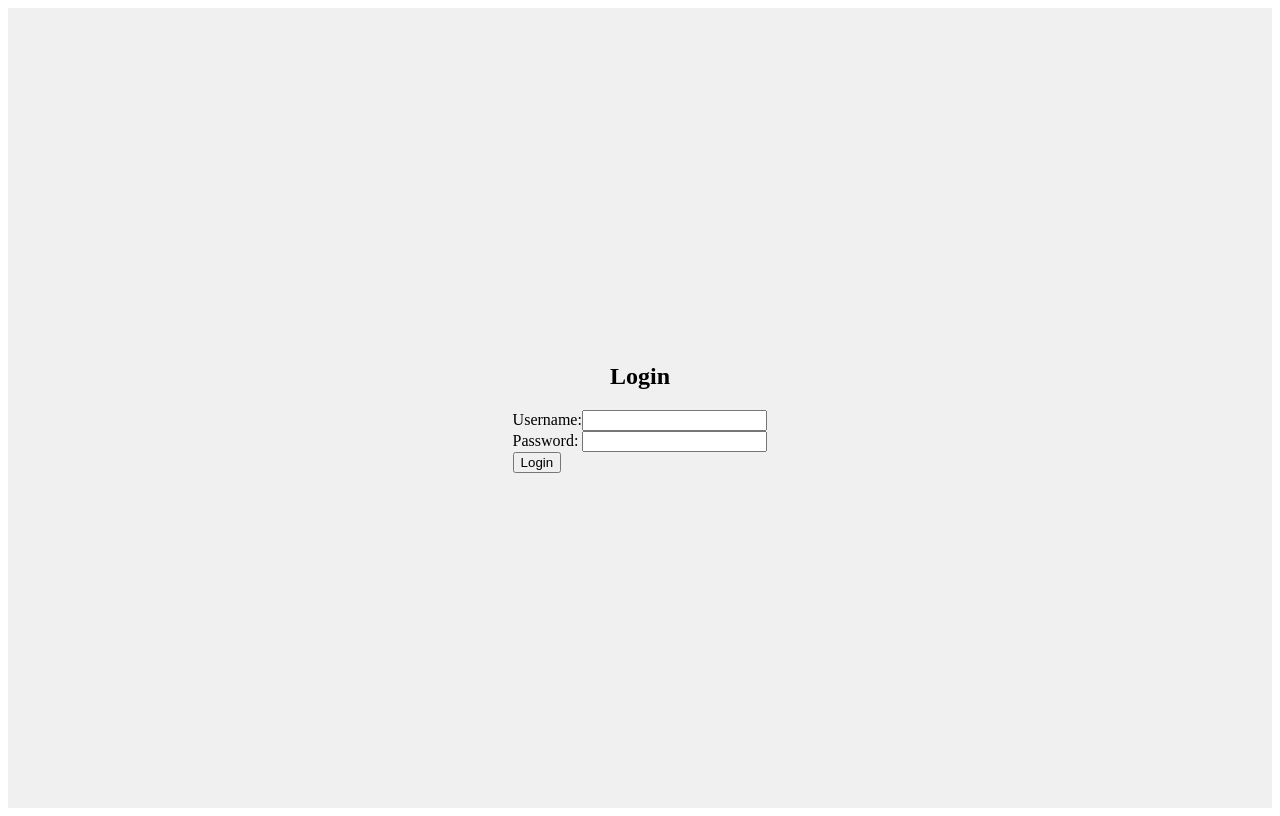
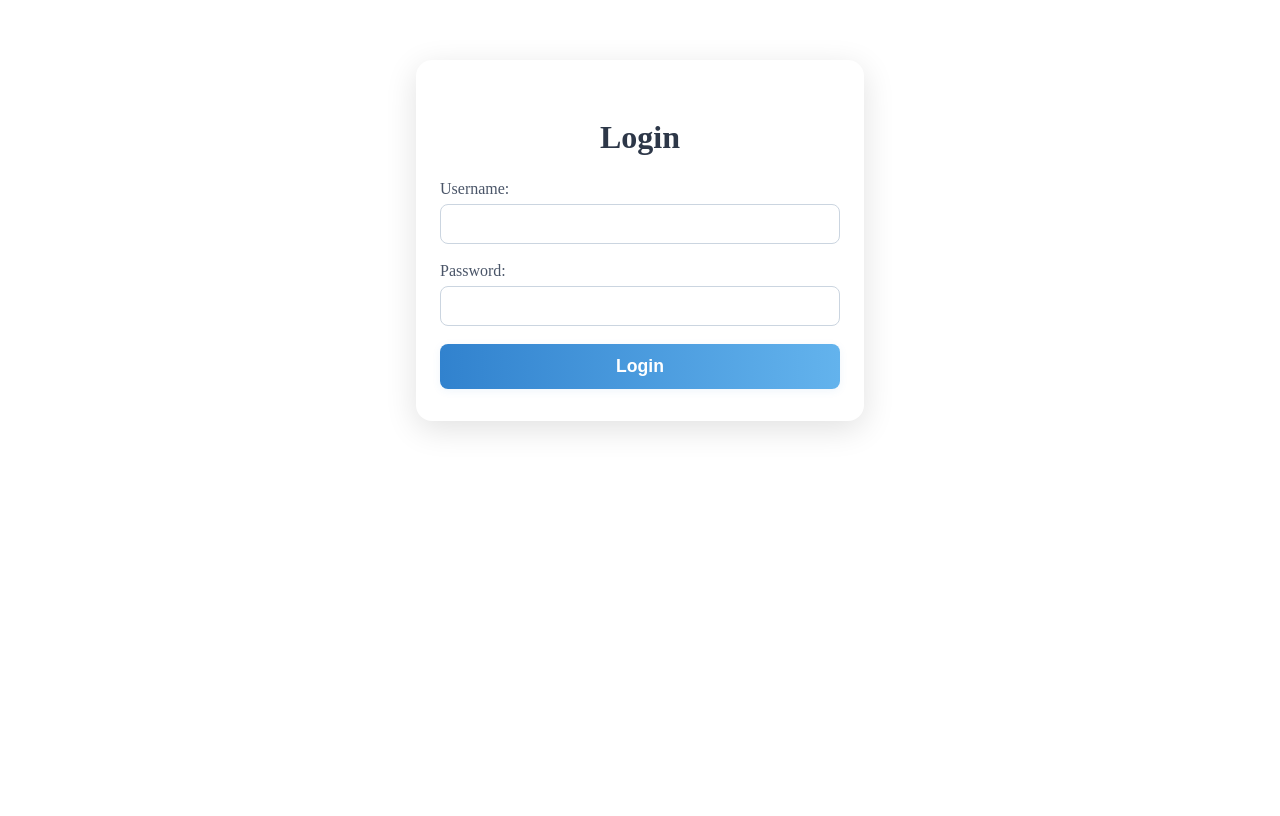
Before and after one commit to nguyenbaohua/templete-reactjs, a React (Vite) app: page /login in a window 1280 px wide. Built offline with nearby package versions, Linux system fonts and the light colour scheme.

Commit message:
update css

```diff
--- a/src/pages/login/assets/Login.scss
+++ b/src/pages/login/assets/Login.scss
@@ -1,9 +1,70 @@
+
 .login-container {
-
+  max-width: 400px;
+  margin: 60px auto;
+  padding: 32px 24px;
+  background: #fff;
+  border-radius: 16px;
+  box-shadow: 0 8px 32px rgba(0,0,0,0.12);
   display: flex;
   flex-direction: column;
   align-items: center;
-  justify-content: center;
-  height: 100vh;
-  background-color: #f0f0f0;
 }
+
+.login-container h2 {
+  margin-bottom: 24px;
+  color: #2d3748;
+  font-size: 2rem;
+  font-weight: 700;
+}
+
+form {
+  width: 100%;
+}
+
+form > div {
+  margin-bottom: 18px;
+  display: flex;
+  flex-direction: column;
+}
+
+label {
+  margin-bottom: 6px;
+  color: #4a5568;
+  font-size: 1rem;
+  font-weight: 500;
+}
+
+input[type="text"],
+input[type="password"] {
+  padding: 10px 12px;
+  border: 1px solid #cbd5e0;
+  border-radius: 8px;
+  font-size: 1rem;
+  transition: border-color 0.2s;
+  outline: none;
+}
+
+input[type="text"]:focus,
+input[type="password"]:focus {
+  border-color: #3182ce;
+}
+
+button[type="submit"] {
+  width: 100%;
+  padding: 12px 0;
+  background: linear-gradient(90deg, #3182ce 0%, #63b3ed 100%);
+  color: #fff;
+  font-size: 1.1rem;
+  font-weight: 600;
+  border: none;
+  border-radius: 8px;
+  cursor: pointer;
+  transition: background 0.2s, box-shadow 0.2s;
+  box-shadow: 0 2px 8px rgba(49,130,206,0.08);
+}
+
+button[type="submit"]:hover {
+  background: linear-gradient(90deg, #2563eb 0%, #4299e1 100%);
+  box-shadow: 0 4px 16px rgba(49,130,206,0.16);
+}
```
